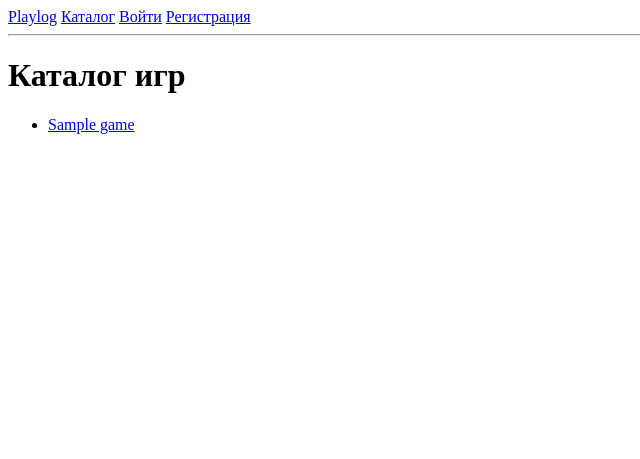
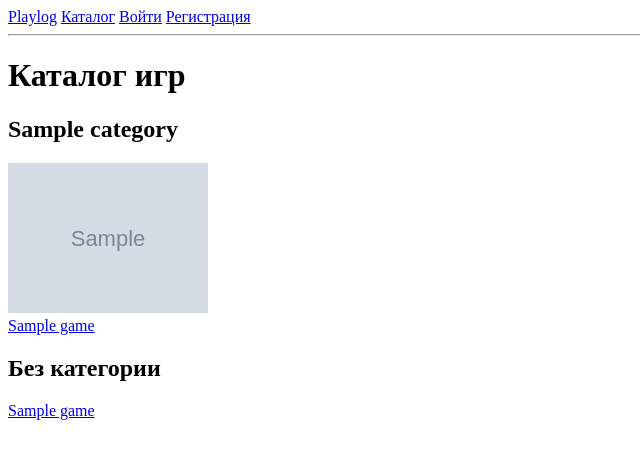
Before and after one commit to WoodenGear-GameDev/Playlog, a Django app: template templates/catalog/index.html in a window 1280 px wide. Shown: the top 459 px of the page, without its empty margins (0-640 px from the left). Run offline with Django 5.2, Linux system fonts and the light colour scheme; the template is opened without the code that fills it: values that come from a table or form of the project are taken from there, others are empty; tables that the repository leaves empty hold one stand-in row (values such as "Sample post"); grey boxes marked "Sample" are stand-in pictures.

Commit message:
feat: show catalog as horizontal strips by category

```diff
--- a/templates/catalog/index.html
+++ b/templates/catalog/index.html
@@ -4,13 +4,37 @@
 
 {% block content %}
 <h1>Каталог игр</h1>
-{% if games %}
-<ul>
-    {% for game in games %}
-    <li><a href="{% url 'game_detail' game.pk %}">{{ game.title }}</a></li>
-    {% endfor %}
-</ul>
-{% else %}
+
+{% for category in categories %}
+    {% if category.games.all %}
+    <section class="category-row">
+        <h2>{{ category.name }}</h2>
+        <div class="game-strip" style="display:flex; gap:1rem; overflow-x:auto;">
+            {% for game in category.games.all %}
+            <a class="game-card" href="{% url 'game_detail' game.pk %}" style="flex:0 0 auto;">
+                {% if game.header_image %}
+                <img src="{{ game.header_image }}" alt="" width="200"><br>
+                {% endif %}
+                {{ game }}
+            </a>
+            {% endfor %}
+        </div>
+    </section>
+    {% endif %}
+{% endfor %}
+
+{% if uncategorized %}
+<section class="category-row">
+    <h2>Без категории</h2>
+    <div class="game-strip" style="display:flex; gap:1rem; overflow-x:auto;">
+        {% for game in uncategorized %}
+        <a class="game-card" href="{% url 'game_detail' game.pk %}" style="flex:0 0 auto;">{{ game }}</a>
+        {% endfor %}
+    </div>
+</section>
+{% endif %}
+
+{% if not categories and not uncategorized %}
 <p>Игр пока нет. Добавьте их через админку.</p>
 {% endif %}
 {% endblock %}
```
Also changed, not shown: catalog/views.py (+9 -1 lines), templates/catalog/game_detail.html (+6 -2 lines).
